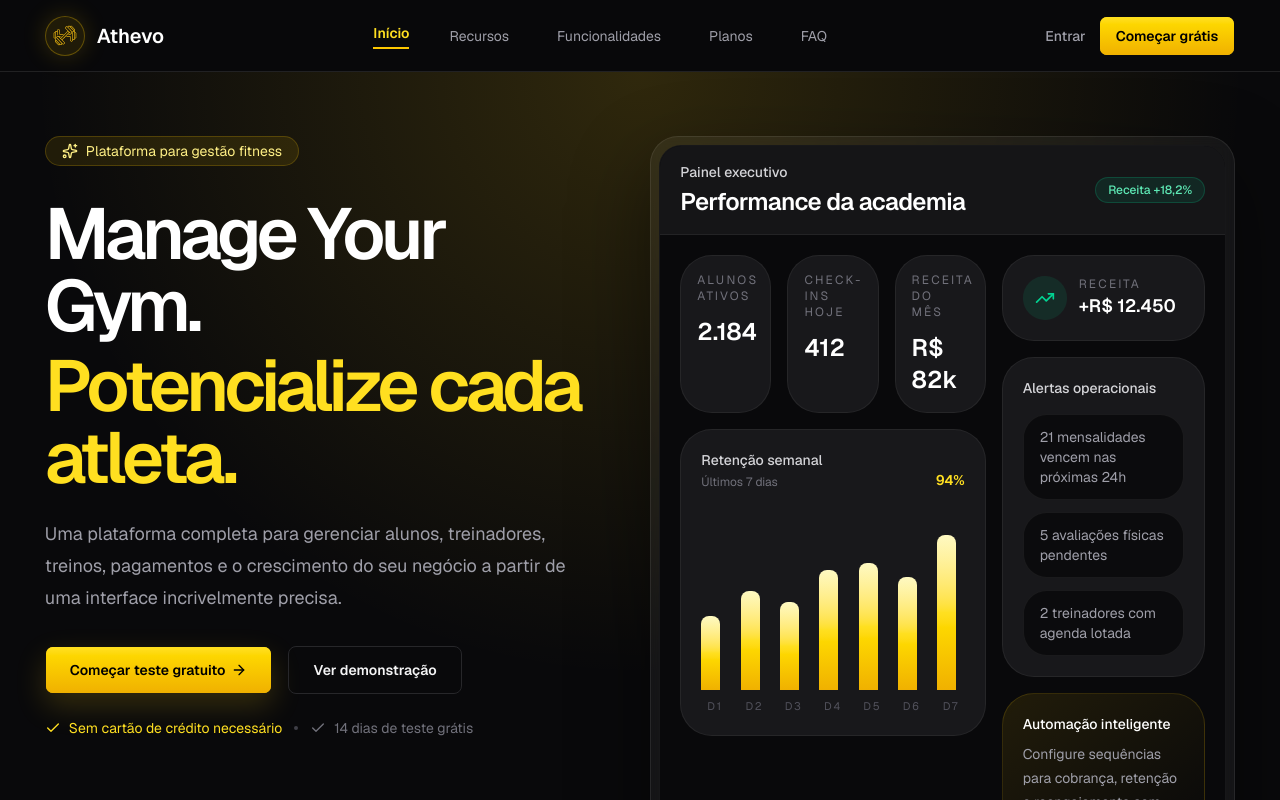
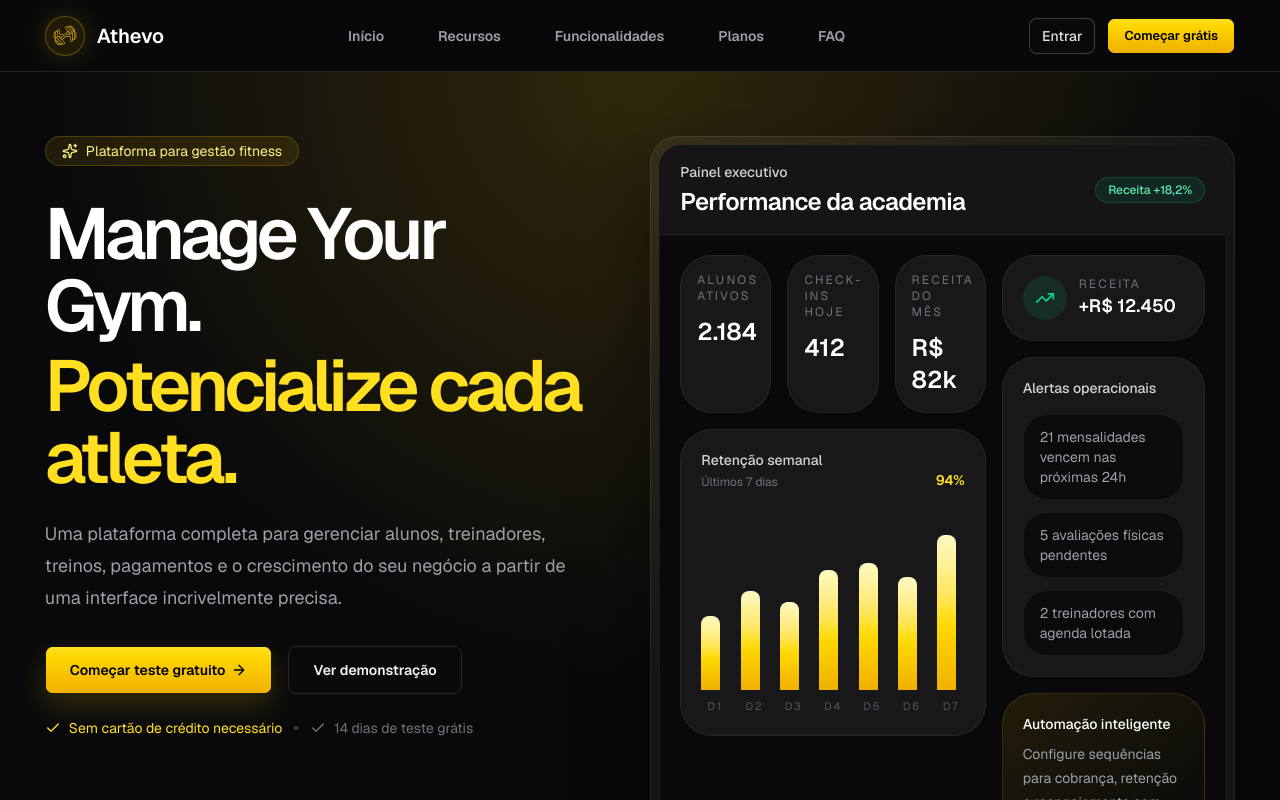
Before and after one commit to CleytonJrB/athevo-frontend, a Next.js app: page / in a window 1280 px wide. Shown: the top 800 px of the page. Built offline with nearby package versions, Linux system fonts and the light colour scheme.

Commit message:
FIX: adjusting redirect in the menu of 'header'

```diff
--- a/src/components/layout/header.tsx
+++ b/src/components/layout/header.tsx
@@ -1,14 +1,17 @@
+"use client"
+
 import Link from 'next/link';
+import { usePathname } from "next/navigation";
 
 import { Button } from "@/components/ui/button";
 import Logo from '../icons/logo';
 
 const defaultNavigationItems = [
-  { label: "Início", href: "#top" },
-  { label: "Recursos", href: "#resources" },
-  { label: "Funcionalidades", href: "#features" },
-  { label: "Planos", href: "#plans" },
-  { label: "FAQ", href: "#faq" },
+  { label: "Início", href: "/#top" },
+  { label: "Recursos", href: "/#resources" },
+  { label: "Funcionalidades", href: "/#features" },
+  { label: "Planos", href: "/#plans" },
+  { label: "FAQ", href: "/#faq" },
 ];
 
 export interface NavigationItem {
@@ -26,26 +29,35 @@ export interface HeaderProps {
 
 export default function Header(props: HeaderProps) {
   const { onlyLogo = false, hasName = false, hasNavigations = false, hasButtonsAuth = true, navigationItems = defaultNavigationItems } = props;
+  const pathname = usePathname();
+  const isLoginRoute = pathname === "/login" || pathname.startsWith("/login/");
+  const isRegisterRoute = pathname === "/register" || pathname.startsWith("/register/");
 
   function renderNavigationItems(item: NavigationItem) {
     if (item.href.startsWith("#top")) {
       return (
-        <a
+        <Button
           key={item.href}
-          className="border-b-2 border-yellow-400 pb-1 text-sm font-semibold text-yellow-300"
-          href={item.href}>
+          className="text-sm font-semibold text-zinc-400 transition hover:bg-white/5 hover:text-white hover:"
+          variant="ghost"
+          size="xs"
+          href={item.href}
+        >
           {item.label}
-        </a>
+        </Button>
       )
     }
+
     return (
-      <a
+      <Button
         key={item.href}
-        className="rounded-md px-2 py-1 text-sm text-zinc-400 transition hover:bg-white/5 hover:text-white"
+        className="text-sm font-semibold text-zinc-400 transition hover:bg-white/5 hover:text-white"
+        variant="ghost"
+        size="xs"
         href={item.href}
       >
         {item.label}
-      </a>
+      </Button>
     )
   }
 
@@ -77,20 +89,27 @@ export default function Header(props: HeaderProps) {
 
           {hasButtonsAuth &&
             <div className="flex items-center gap-3">
-              <Button
-                href="/login"
-                variant="ghost"
-                className="hidden text-sm text-zinc-400 transition hover:text-white sm:flex"
-              >
+              {!isLoginRoute ? (
+                <Button
+                  href="/login"
+                  variant="outline"
+                  size="sm"
+                  className="border-[#ffecb93a] text-sm from-yellow-200 transition hover:text-white sm:flex"
+                >
                   Entrar
-              </Button>
+                </Button>
+              ) : null}
 
-              <Button
-                href="/register"
-                className="h-10 rounded-md bg-linear-to-b from-yellow-300 to-yellow-500 px-4 font-semibold text-black hover:from-yellow-200 hover:to-yellow-400"
-              >
+              {!isRegisterRoute ? (
+                <Button
+                  href="/register"
+                  variant="default"
+                  size="sm"
+                  className="rounded-md bg-linear-to-b from-yellow-300 to-yellow-500 px-4 font-semibold text-black hover:from-yellow-200 hover:to-yellow-400"
+                >
                   Começar grátis
-              </Button>
+                </Button>
+              ) : null}
             </div>
           }
         </div>
```
